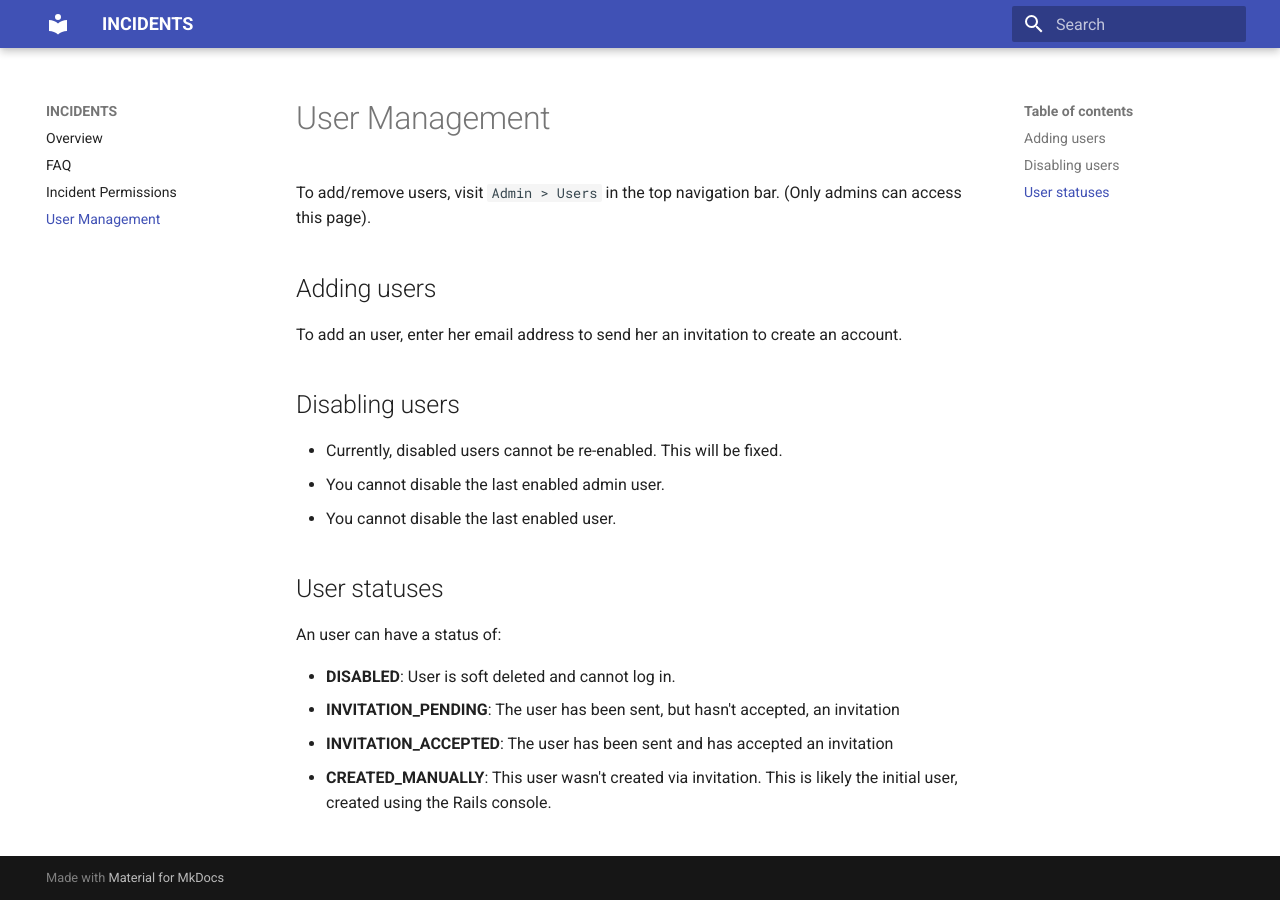
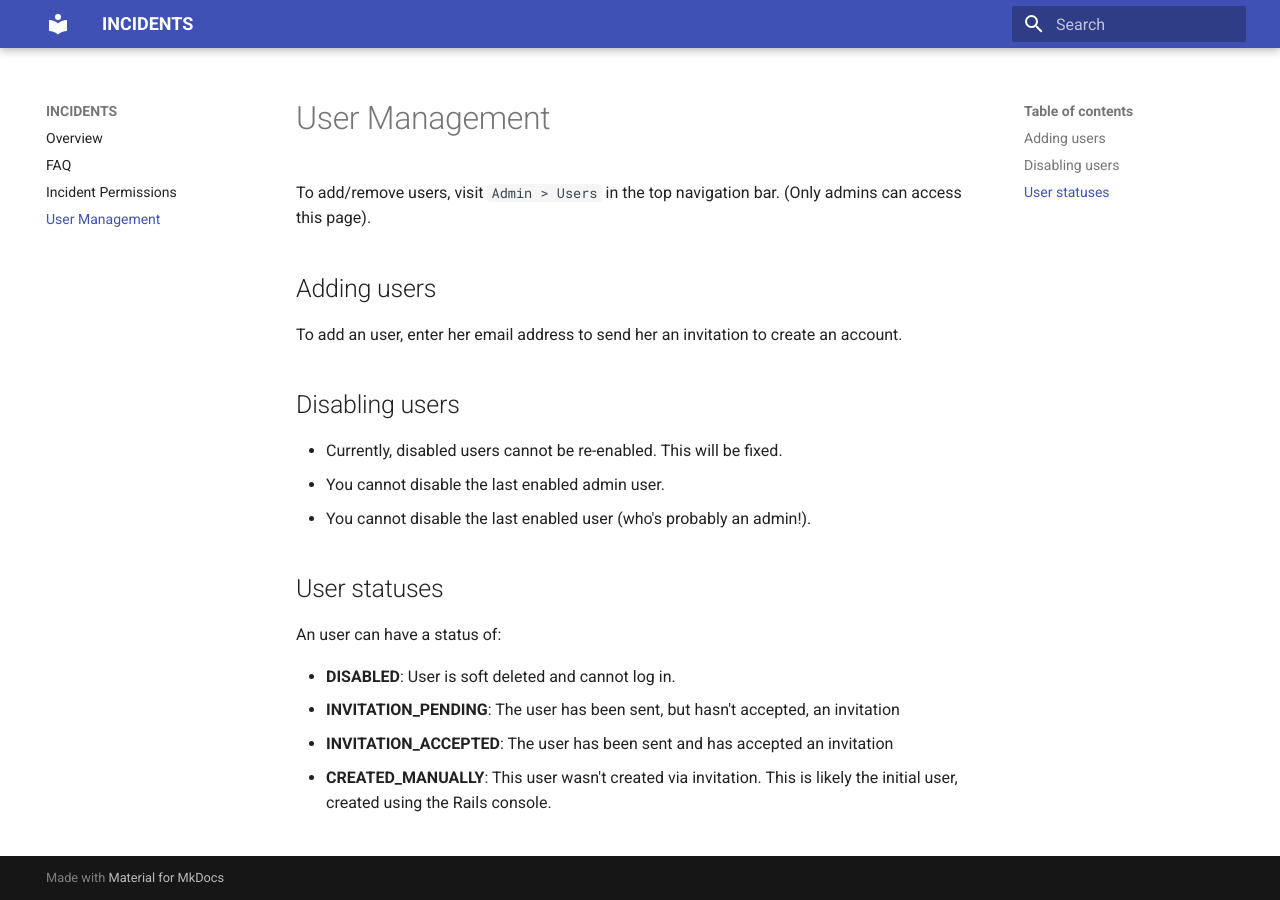
Before and after one commit to veeral-patel/incidents, an MkDocs documentation site: the page built from docs/user_management.md, in a window 1280 px wide. Built offline with MkDocs 1.6.1 and Material for MkDocs 9.7.7, drawn with Linux system fonts in a browser that asks for light colours.

Commit message:
added to Disabling users section

```diff
--- a/docs/user_management.md
+++ b/docs/user_management.md
@@ -11,7 +11,7 @@ invitation to create an account.
 
 - Currently, disabled users cannot be re-enabled. This will be fixed.
 - You cannot disable the last enabled admin user.
-- You cannot disable the last enabled user.
+- You cannot disable the last enabled user (who's probably an admin!).
 
 ## User statuses
 
```
